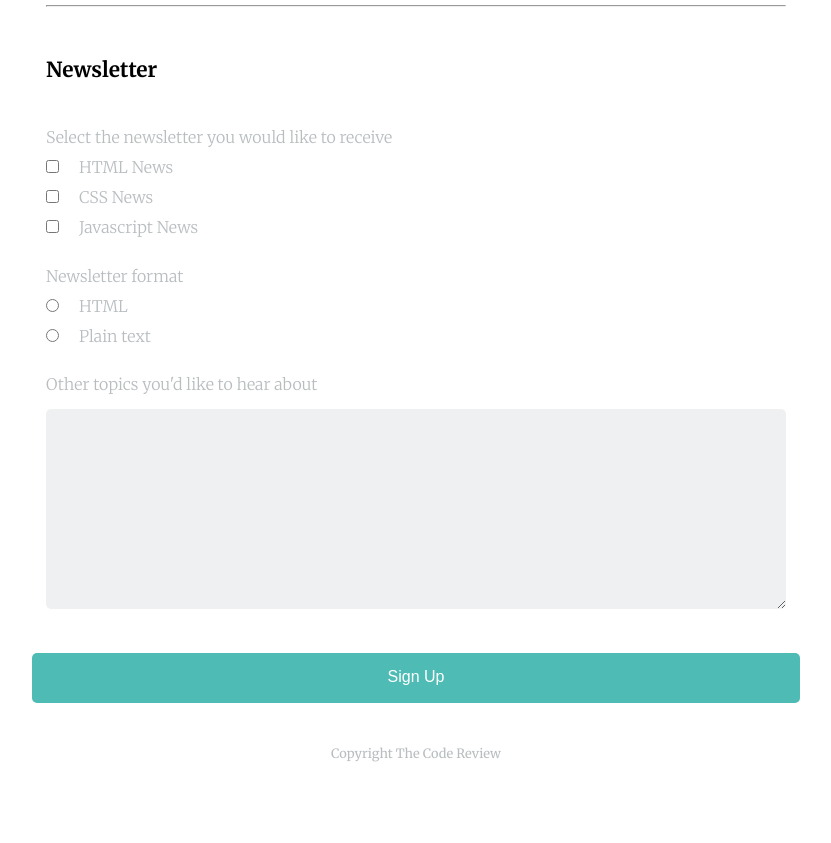
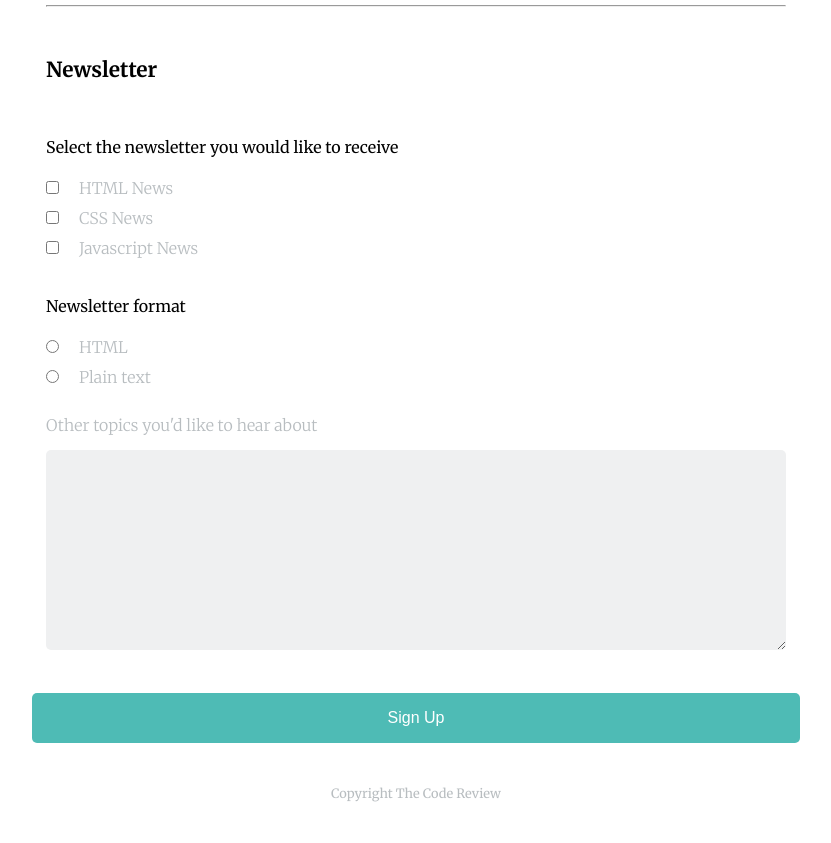
Before and after one commit to nullmicgo/Online-Registration-Form, a plain HTML site: page index.html in a window 1280 px wide. Shown: the part 820-1663 px from the top of the page, without its empty margins (224-1055 px from the left). Before the commit the page ends 1623 px from the top, so only its background shows below. Drawn offline with nearby package versions, Linux system fonts and the light colour scheme.

Commit message:
Bug Fix
1) Added Viewport
2) utf8 Encode
3) label to P

```diff
--- a/index.html
+++ b/index.html
@@ -1,7 +1,9 @@
 <!DOCTYPE html>
 <html>
    <head>
+      <meta charset="utf-8">
       <title>Sign Up For our News Letter</title>
+      <meta name="viewport" content="width=device-width, initial-scale=1.0">
       <link href="https://fonts.googleapis.com/css?family=Merriweather:300,300i,400,700,700i" rel="stylesheet">
       <link href="css/normalize.css" rel="stylesheet">
       <link href="css/main.css" rel="stylesheet">
@@ -77,12 +79,12 @@
                   <legend>
                      <h1>Newsletter</h1>
                   </legend>
-                  <label>Select the newsletter you would like to receive</label><br>
+                  <p>Select the newsletter you would like to receive</p>
                   <input type="checkbox" value="html_news" id="user_html_news"><label for="user_html_news">HTML News</label><br>
                   <input type="checkbox" value="css_news" id="user_css_news"><label for="user_css_news">CSS News</label><br>
                   <input type="checkbox" value="javascript_news" id="user_javascript_news"><label for="user_javascript_news">Javascript News</label><br>
                   <br>
-                  <label>Newsletter format</label><br>
+                  <p>Newsletter format</p>
                   <input type="radio" name="newsletter_format" value="user_html" id="html"><label for="html">HTML</label><br>
                   <input type="radio" name="newsletter_format" value="user_plain_text" id="plain_text"><label for="plain_text">Plain text</label><br>
                   <br>
```
